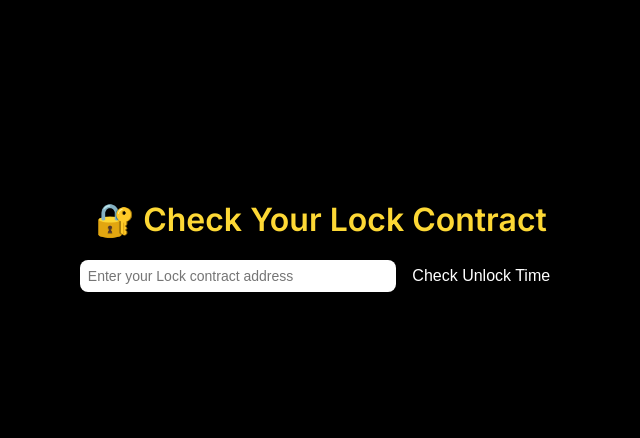
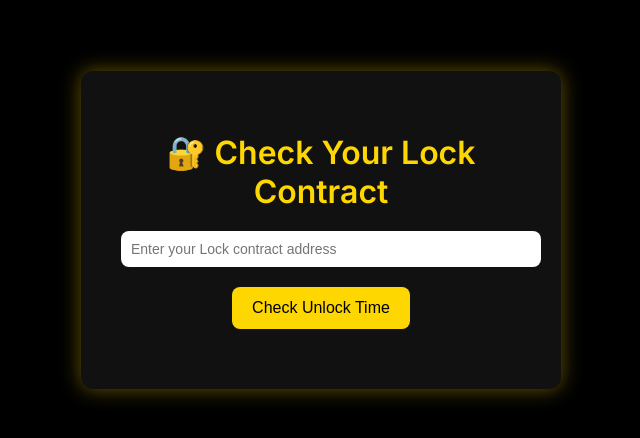
Before and after one commit to 0xwumade/zama, a website: page docs/index.html in a window 1280 px wide. Shown: the part 170-608 px from the top of the page, without its empty margins (319-959 px from the left). Drawn offline with nearby package versions, Linux system fonts and the light colour scheme.

Commit message:
Fix frontend layout and script

```diff
--- a/docs/index.html
+++ b/docs/index.html
@@ -66,47 +66,46 @@
 </style>
 </head>
 <body>
-<div style="text-align:center; margin-top:50px;">
-  <h1 style="color:#fdd835;">🔐 Check Your Lock Contract</h1>
-  <input type="text" id="contractAddress" placeholder="Enter your Lock contract address" style="width:300px; padding:8px;" />
-  <button onclick="checkUnlockTime()" style="padding:8px 12px; background:#000; color:#fff; border:none; cursor:pointer;">Check Unlock Time</button>
-  <p id="result" style="margin-top:20px; font-size:18px;"></p>
+
+<div class="container">
+  <h1>🔐 Check Your Lock Contract</h1>
+  <input type="text" id="contractAddress" placeholder="Enter your Lock contract address" />
+  <button onclick="checkUnlockTime()">Check Unlock Time</button>
+  <p id="result"></p>
 </div>
-
 
 <script>
 async function checkUnlockTime() {
     const contractAddress = document.getElementById("contractAddress").value.trim();
 
     if (!ethers.isAddress(contractAddress)) {
-        alert("Invalid address");
+        document.getElementById("result").innerText = "🚨 Invalid address.";
         return;
     }
 
-    const provider = new ethers.JsonRpcProvider("https://sepolia.infura.io/v3/d5d20f07d4cc461ebc260316c2356639");
-
-    // 🔍 Check if there's actually a contract deployed here
-
-   const code = await provider.getCode(address);
-if (code === "0x") {
-  alert("This is not a smart contract address");
-  return;
-}
-
-
-    const abi = [
-        "function unlockTime() view returns (uint256)"
-    ];
-    const contract = new ethers.Contract(contractAddress, abi, provider);
+    const provider = new ethers.JsonRpcProvider(
+      "https://sepolia.infura.io/v3/d5d20f07d4cc461ebc260316c2356639"
+    );
 
     try {
+        const code = await provider.getCode(contractAddress);
+        if (code === "0x") {
+            document.getElementById("result").innerText =
+                "🚨 This is not a smart contract address.";
+            return;
+        }
+
+        const abi = [ "function unlockTime() view returns (uint256)" ];
+        const contract = new ethers.Contract(contractAddress, abi, provider);
+
         const unlockTime = await contract.unlockTime();
         const date = new Date(Number(unlockTime) * 1000);
-        document.getElementById("result").innerText = `🔓 Unlock Time: ${date.toLocaleString()}`;
+        document.getElementById("result").innerText =
+            `🔓 Unlock Time: ${date.toLocaleString()}`;
     } catch (err) {
         console.error(err);
-        document.getElementById("result").innerText =  `🚨 ❌ This contract does not support unlockTime(). Please enter a compatible contract address.`;
-
+        document.getElementById("result").innerText =
+            "🚨 ❌ This contract does not support unlockTime(). Please enter a compatible contract address.";
     }
 }
 </script>
```
